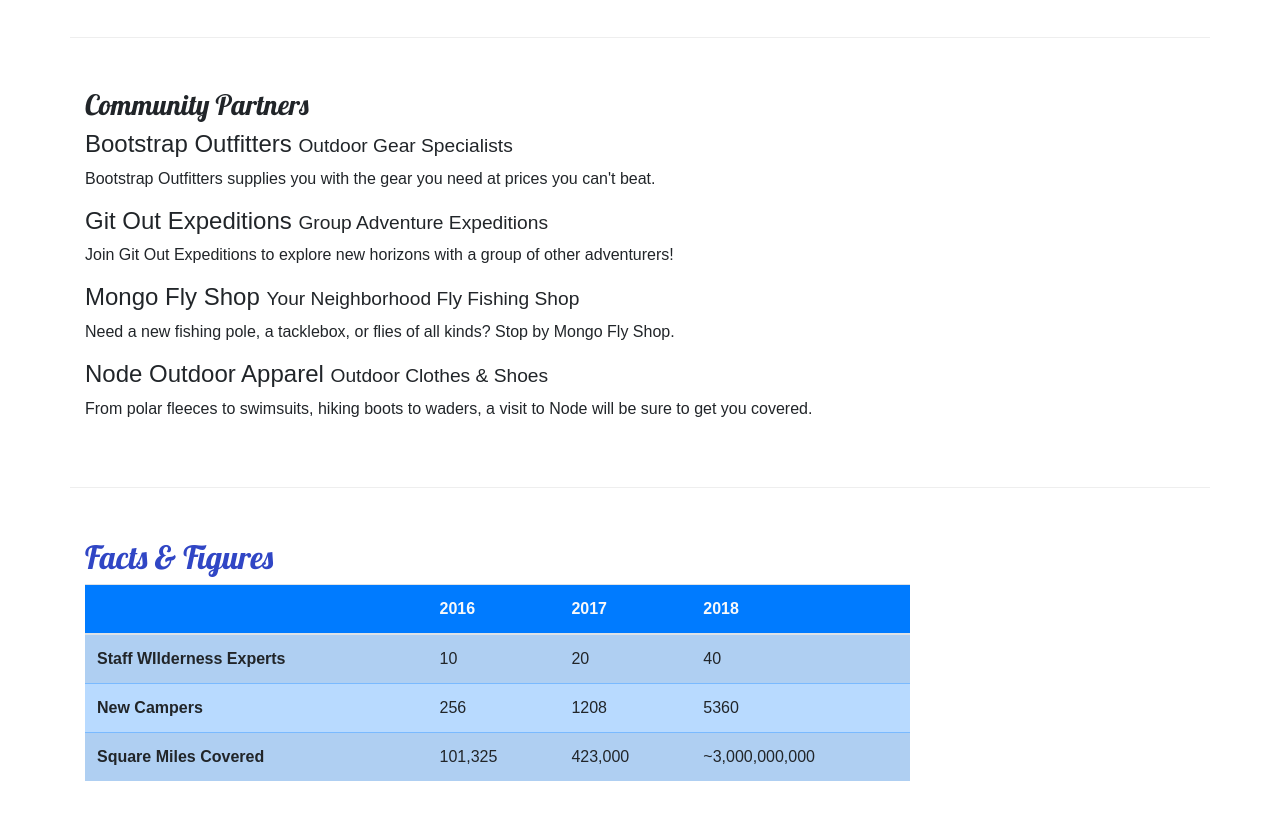
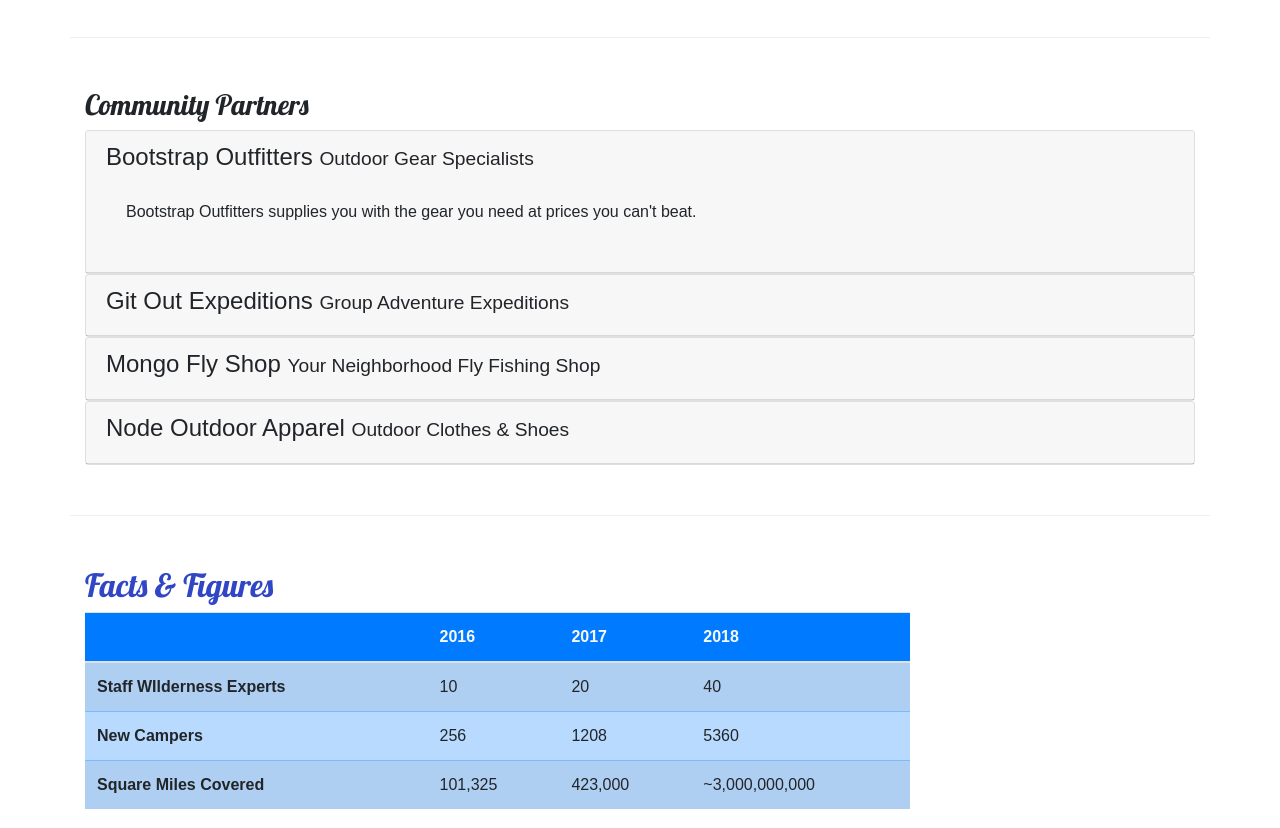
Before and after one commit to Ivorypancakes/nucamp-site-index.html, a website: page aboutus.html in a window 1280 px wide. Shown: the part 780-1608 px from the top of the page. Drawn offline with nearby package versions, Linux system fonts and the light colour scheme.

Commit message:
accordian

```diff
--- a/aboutus.html
+++ b/aboutus.html
@@ -112,14 +112,56 @@
                 <div class="row row-content">
                     <div class="col">
                         <h3>Community Partners</h3>
-                        <h4>Bootstrap Outfitters <small>Outdoor Gear Specialists</small></h4>
-                        <p class="d-none d-sm-block">Bootstrap Outfitters supplies you with the gear you need at prices you can't beat.</p>
-                        <h4>Git Out Expeditions <small>Group Adventure Expeditions</small></h4>
-                        <p class="d-none d-sm-block">Join Git Out Expeditions to explore new horizons with a group of other adventurers!</p>
-                        <h4>Mongo Fly Shop <small>Your Neighborhood Fly Fishing Shop</small></h4>
-                        <p class="d-none d-sm-block">Need a new fishing pole, a tacklebox, or flies of all kinds? Stop by Mongo Fly Shop.</p>
-                        <h4>Node Outdoor Apparel <small>Outdoor Clothes & Shoes</small></h4>
-                        <p class="d-none d-sm-block">From polar fleeces to swimsuits, hiking boots to waders, a visit to Node will be sure to get you covered.</p>
+                        <div id="accordion">
+                            <div class="card">
+                                <div role="tab" class="card-header">
+                                    <h4>
+                                        <a data-toggle="collapse" data-target="#bootstrap">Bootstrap Outfitters <small>Outdoor Gear Specialists</small></a>
+                                    </h4>
+                                    <div class="collapse show" id="bootstrap" data-parent="#accordion">
+                                        <div class="card-body">
+                                            <p class="d-none d-sm-block">Bootstrap Outfitters supplies you with the gear you need at prices you can't beat.</p>
+                                        </div>
+                                    </div>
+                                </div>
+                            </div>
+                            <div class="card">
+                                <div role="tab" class="card-header">
+                                    <h4>
+                                        <a class="collapsed" data-toggle="collapse" data-target="#git">Git Out Expeditions <small>Group Adventure Expeditions</small></a>
+                                    </h4>
+                                    <div class="collapse" id="git" data-parent="#accordion">
+                                        <div class="card-body">
+                                            <p class="d-none d-sm-block">Join Git Out Expeditions to explore new horizons with a group of other adventurers!</p>
+                                        </div>
+                                    </div>
+                                </div>
+                            </div>
+                            <div class="card">
+                                <div role="tab" class="card-header">
+                                    <h4>
+                                        <a class="collapsed" data-toggle="collapse" data-target="#mongo">Mongo Fly Shop <small>Your Neighborhood Fly Fishing Shop</small></a>
+                                    </h4>
+                                    <div class="collapse" id="mongo" data-parent="#accordion">
+                                        <div class="card-body">
+                                            <p class="d-none d-sm-block">Need a new fishing pole, a tacklebox, or flies of all kinds? Stop by Mongo Fly Shop.</p>
+                                        </div>
+                                    </div>
+                                </div>
+                            </div>
+                            <div class="card">
+                                <div role="tab" class="card-header">
+                                    <h4>
+                                        <a class="collapsed" data-toggle="collapse" data-target="#node">Node Outdoor Apparel <small>Outdoor Clothes & Shoes</small></a>
+                                    </h4>
+                                    <div class="collapse" id="node" data-parent="#accordion">
+                                        <div class="card-body">
+                                            <p class="d-none d-sm-block">From polar fleeces to swimsuits, hiking boots to waders, a visit to Node will be sure to get you covered.</p>
+                                        </div>
+                                    </div>
+                                </div>
+                            </div>
+                        </div>
                     </div>
                 </div>
 
--- a/css/styles.css
+++ b/css/styles.css
@@ -35,3 +35,7 @@
 .navbar {
     background-color: #901CAD;
 }
+a, a:hover {
+    color: inherit;
+    text-decoration: none;
+  }
```
